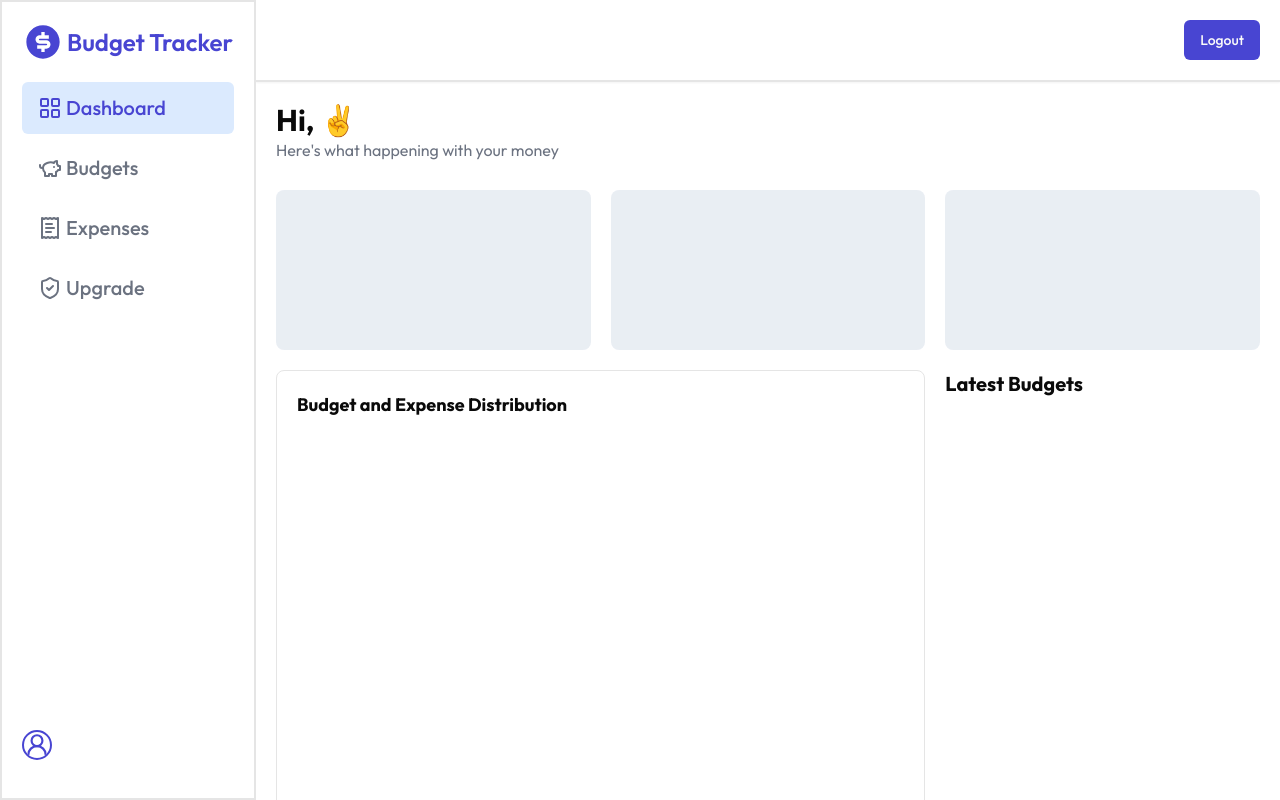
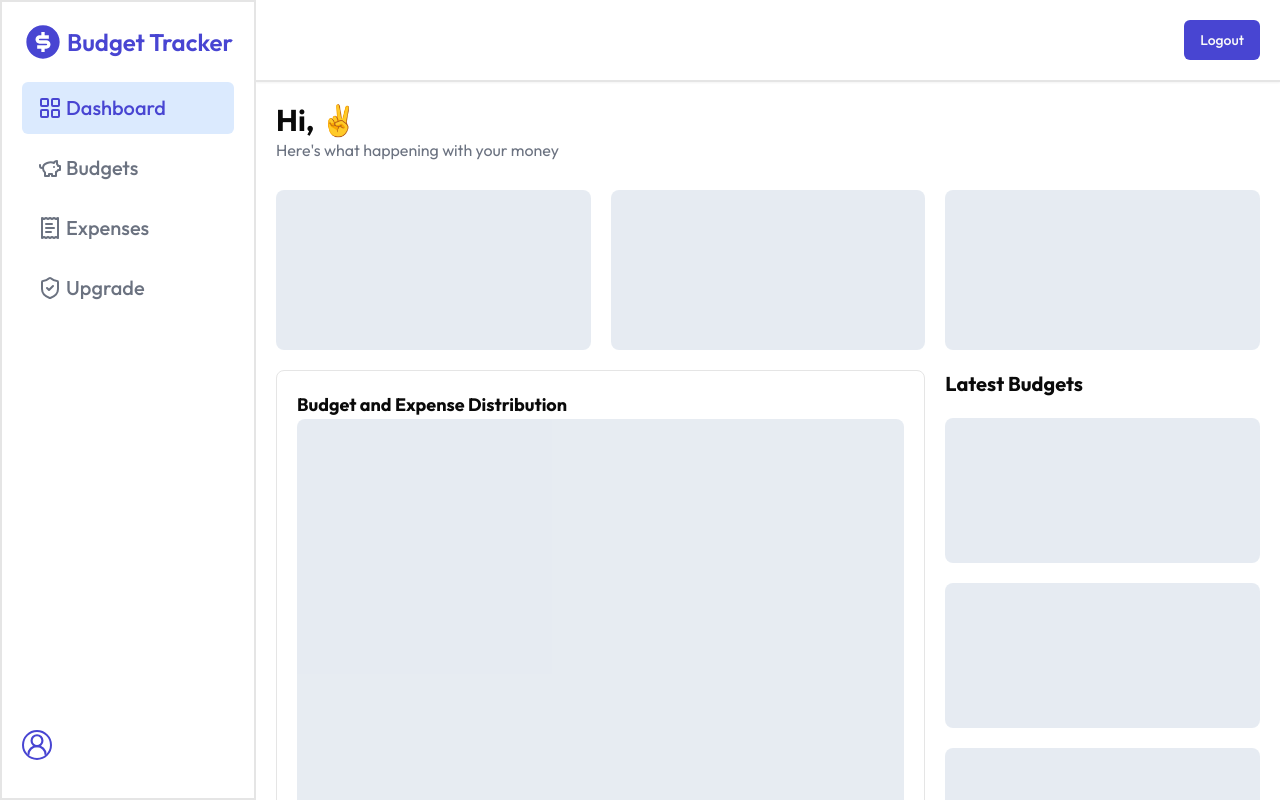
Before and after one commit to MohdFahad1/expense-tracker, a Next.js app: page /dashboard in a window 1280 px wide. Shown: the top 800 px of the page. Built offline with nearby package versions, Linux system fonts and the light colour scheme.

Commit message:
feat: Added skeleton loading

```diff
--- a/src/app/(routes)/dashboard/_components/Chart.jsx
+++ b/src/app/(routes)/dashboard/_components/Chart.jsx
@@ -6,6 +6,7 @@ const Chart = ({ budgets, expenses }) => {
     <div className="border rounded-lg p-5">
       <h2 className="font-bold text-lg">Budget and Expense Distribution</h2>
       <div className="w-[300px] md:w-full h-[400px]">
+        {budgets.length > 0 ? (
           <ResponsiveContainer>
             <PieChart>
               <Pie
@@ -32,6 +33,9 @@ const Chart = ({ budgets, expenses }) => {
               <Legend />
             </PieChart>
           </ResponsiveContainer>
+        ) : (
+          <div className="h-[400px] w-full bg-slate-200 animate-pulse rounded-lg"></div>
+        )}
       </div>
     </div>
   );
--- a/src/app/(routes)/dashboard/_components/DashboardHeader.jsx
+++ b/src/app/(routes)/dashboard/_components/DashboardHeader.jsx
@@ -74,7 +74,7 @@ const DashboardHeader = () => {
     <div className="p-5 border-b-2 shadow-sm flex justify-between items-center">
       <div className="block md:hidden">
         <Sheet open={isSheetOpen} onOpenChange={setIsSheetOpen}>
-          <SheetTrigger asChild>
+          <SheetTrigger asChild className="cursor-pointer">
             <Menu />
           </SheetTrigger>
           <SheetContent side="left" className="w-[250px]">
--- a/src/app/(routes)/dashboard/budgets/_components/CreateBudget.jsx
+++ b/src/app/(routes)/dashboard/budgets/_components/CreateBudget.jsx
@@ -48,7 +48,7 @@ const CreateBudget = ({ refreshData }) => {
     <div>
       <Dialog>
         <DialogTrigger asChild>
-          <div className="bg-slate-100 p-10 rounded-md flex flex-col items-center border-2 border-dashed cursor-pointer hover:shadow-md">
+          <div className="bg-slate-100 p-10 rounded-md flex flex-col items-center border-2 border-dashed cursor-pointer hover:shadow-md h-[170px]">
             <h2 className="text-3xl font-bold">+</h2>
             <h1>Create New Budget</h1>
           </div>
--- a/src/app/(routes)/dashboard/expenses/_components/ExpenseListTable.jsx
+++ b/src/app/(routes)/dashboard/expenses/_components/ExpenseListTable.jsx
@@ -29,6 +29,8 @@ const ExpenseListTable = ({ expenseList }) => {
   };
 
   return (
+    <>
+      {expenseList.length > 0 ? (
         <div className="mt-3">
           <div className="grid grid-cols-4 bg-slate-200 p-2">
             <h2 className="font-bold">Name</h2>
@@ -50,6 +52,16 @@ const ExpenseListTable = ({ expenseList }) => {
             </div>
           ))}
         </div>
+      ) : (
+        <div className="mt-5 w-full flex flex-col gap-5">
+          {[1, 2, 3].map((items, index) => (
+            <div key={index}>
+              <div className="h-[30px] w-full bg-slate-200 animate-pulse rounded-lg"></div>
+            </div>
+          ))}
+        </div>
+      )}
+    </>
   );
 };
 
--- a/src/app/(routes)/dashboard/expenses/page.jsx
+++ b/src/app/(routes)/dashboard/expenses/page.jsx
@@ -35,17 +35,7 @@ const Expenses = () => {
       <h2 className="font-bold text-3xl">My Expenses</h2>
       <p className="font-bold">Latest Expenses</p>
 
-      {expenses.length > 0 ? (
-        <ExpenseListTable expenseList={expenses} />
-      ) : (
-        <div className="mt-5 w-full flex flex-col gap-5">
-          {[1, 2, 3].map((items, index) => (
-            <div key={index}>
-              <div className="h-[30px] w-full bg-slate-200 animate-pulse rounded-lg"></div>
-            </div>
-          ))}
-        </div>
-      )}
+      <ExpenseListTable expenseList={expenses} />
     </div>
   );
 };
--- a/src/app/(routes)/dashboard/page.jsx
+++ b/src/app/(routes)/dashboard/page.jsx
@@ -76,9 +76,14 @@ const Dashboard = () => {
 
         <div className="flex flex-col gap-5">
           <h2 className="font-bold text-xl">Latest Budgets</h2>
-          {budgets.map((budget) => (
-            <BudgetItem budget={budget} />
-          ))}
+          {budgets?.length > 0
+            ? budgets.map((budget) => <BudgetItem budget={budget} />)
+            : [1, 2, 3].map((item, index) => (
+                <div
+                  key={index}
+                  className="w-full bg-slate-200 h-[145px] animate-pulse rounded-lg"
+                ></div>
+              ))}
         </div>
       </div>
     </div>
```
Lines whose indentation alone changed are shown as unchanged.
